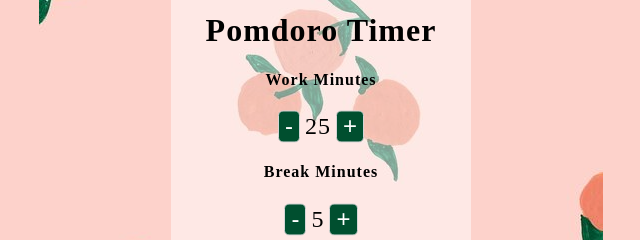
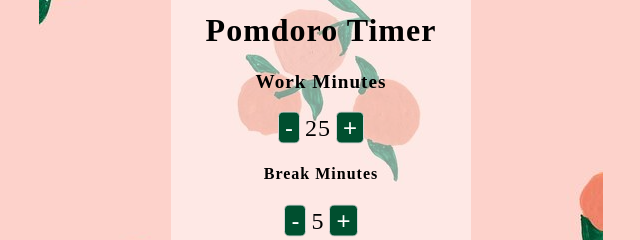
Before and after one commit to janessatran/pomdoro-timer, a plain HTML site: page index.html in a window 1280 px wide. Shown: the part 168-408 px from the top of the page, 319-959 px from the left. Drawn offline with Linux system fonts and the light colour scheme.

Commit message:
Update header to h3

```diff
--- a/index.html
+++ b/index.html
@@ -9,12 +9,11 @@
          <h1 id='title'>Pomdoro Timer</h1>
          <div id='settings'>
             <div id='settings'>
-                    <h4>Work Minutes</h4>
+               <h3>Work Minutes</h3>
                <button id='decrease-work-min'>-</button>
                <span id='work-minutes'>25</span>
                <button id='increase-work-min'>+</button>
             </div>
-
             <div id='settings'>
                <h4>Break Minutes</h4>
                <button id='decrease-break-min'>-</button>
@@ -36,6 +35,5 @@
       </div>
    </body>
    <audio src="audio/bell.mp3" id="bell-sound"></audio>
-
    <script type="text/javascript" src="scripts/timer.js?v1"></script>
 </html>
```
Lines whose indentation alone changed are shown as unchanged.
